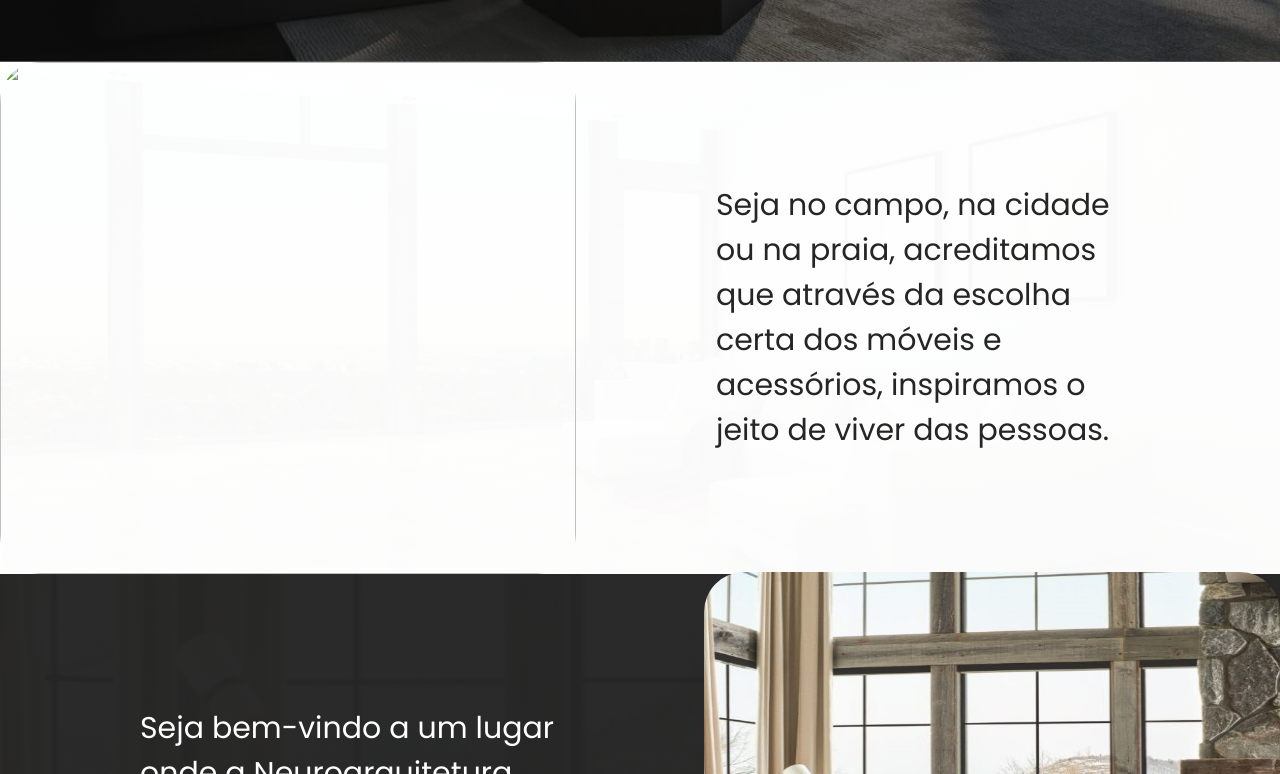
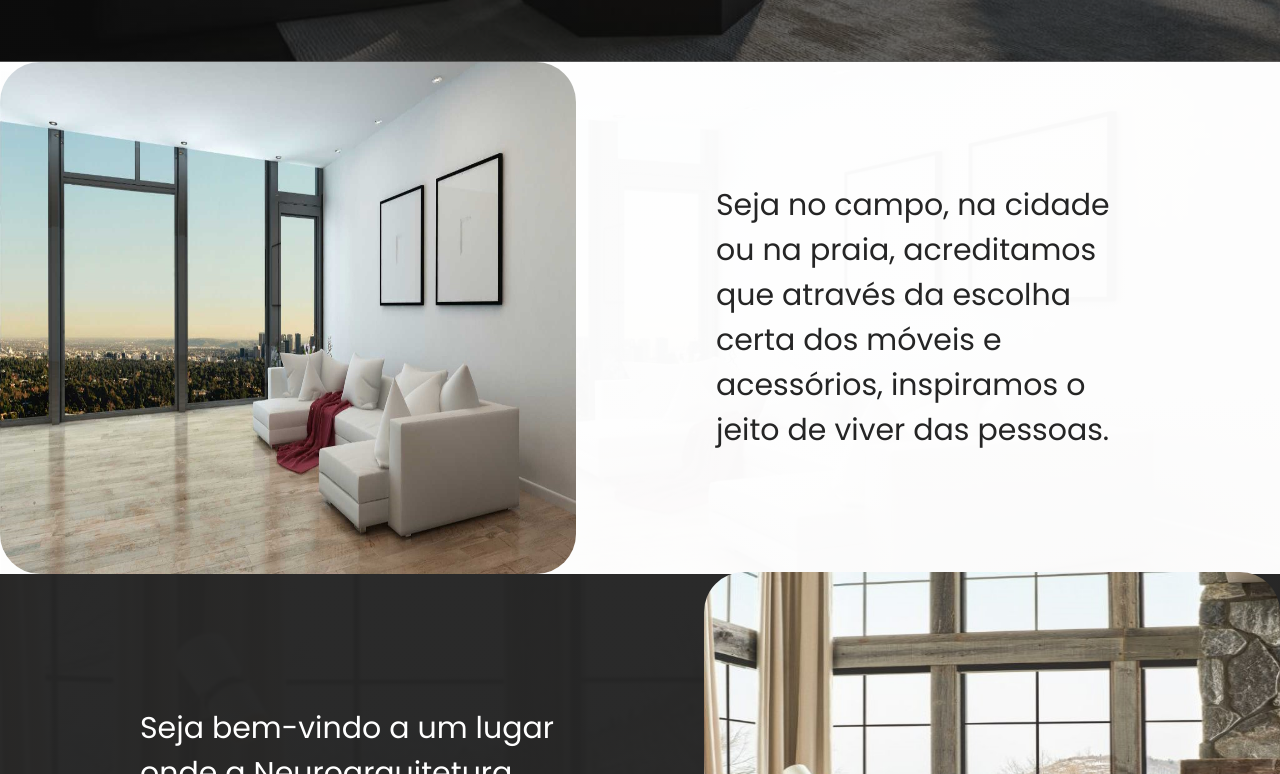
Before and after one commit to Micael-Matias/paginacuradoria, a plain HTML site: page index.html in a window 1280 px wide. Shown: the part 682-1456 px from the top of the page. Drawn offline with Linux system fonts and the light colour scheme; the site is published under a folder, as on GitHub Pages, so addresses that start at the root find nothing.

Commit message:
Update index.html

```diff
--- a/index.html
+++ b/index.html
@@ -22,7 +22,7 @@
     </main>
     <section>
     <div class="primeira tam">
-        <img src="/img/2.jpg" alt="">
+        <img src="./img/2.jpg" alt="">
         <p>Seja no campo, na cidade
             ou na praia, acreditamos
             que através da escolha
```
